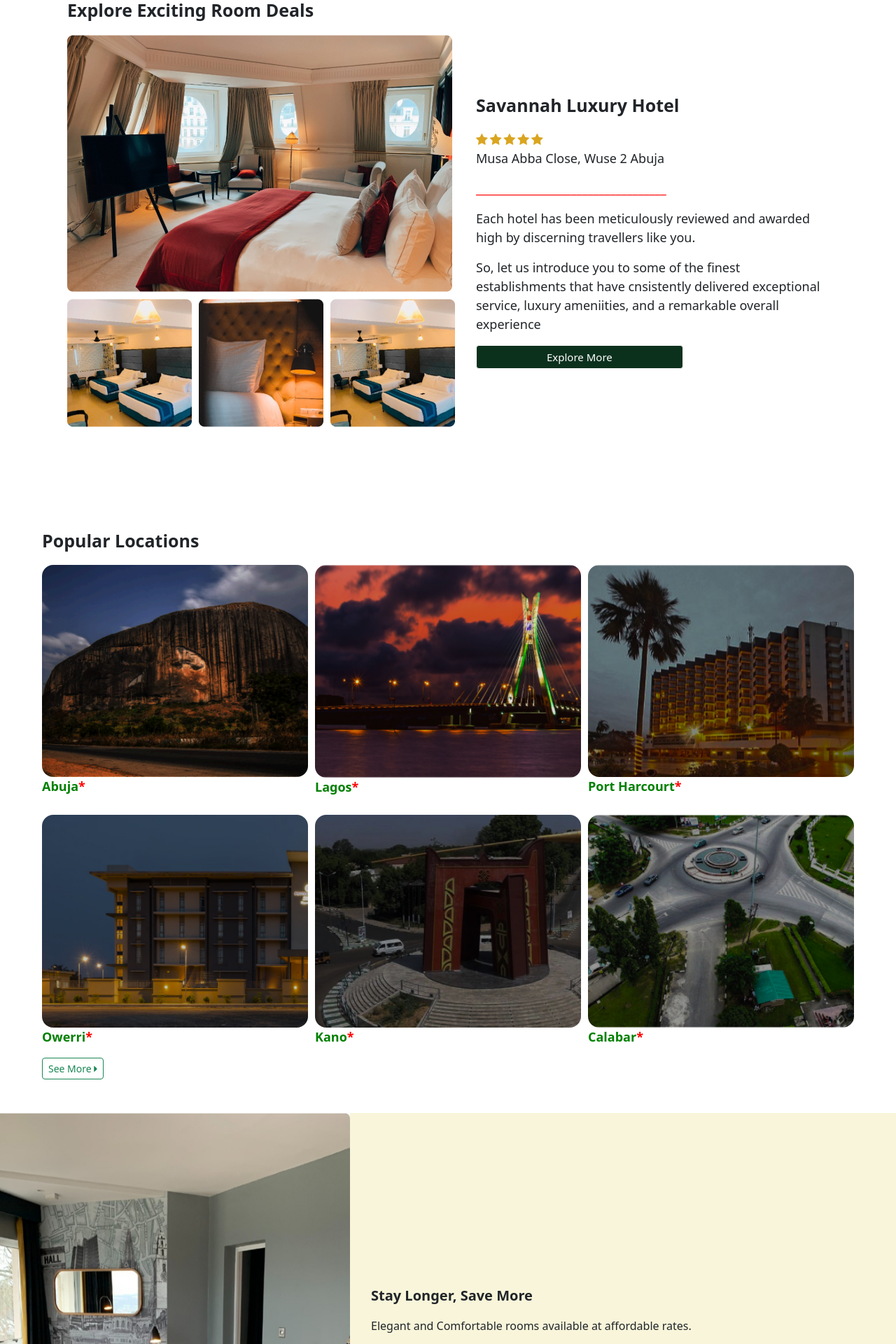
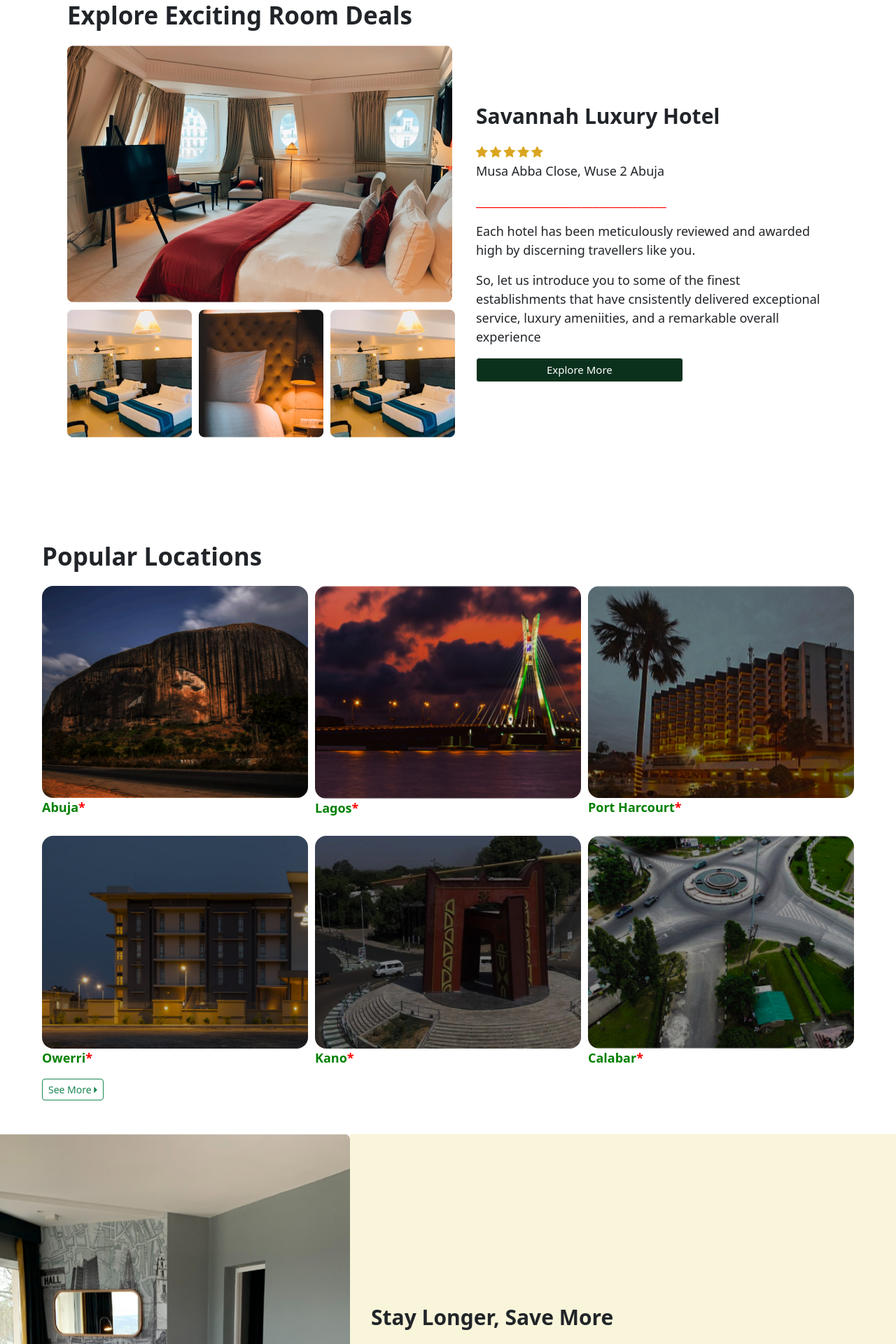
Before and after one commit to Mhaurvis/real-estate-hotel, a React (Create React App) app: page / in a window 1280 px wide. Shown: the part 700-2620 px from the top of the page at 70% size. Built offline with nearby package versions, Linux system fonts and the light colour scheme.

Commit message:
worked on certain font sizes of different stuffs

```diff
--- a/src/components/navbar.jsx
+++ b/src/components/navbar.jsx
@@ -16,7 +16,7 @@ function Navbar(){
     return(
         <div className={`myNavbar ${isOpen ? 'open' : ''}`}>
             <div className="navbrand">
-                <img src={logo1} width={100} height={120} style={{opacity: '10000'}} alt="" />
+                <img src={logo1} width={100} height={120} alt="" />
                 {/* <a href="navLogo">GeeHotel</a> */}
             </div>
 
--- a/src/pages/home.jsx
+++ b/src/pages/home.jsx
@@ -36,7 +36,7 @@ function Homepage() {
             </div>
 
             <div className="roomDeals">
-                <p style={{fontSize: '25px', fontWeight: '600'}}>Explore Exciting Room Deals</p>
+                <p style={{fontSize: '35px', fontWeight: '600'}}>Explore Exciting Room Deals</p>
                 <div className="roomSpec">
                     <div className="roomImgs">
                         <div className="firstImg">
@@ -53,7 +53,7 @@ function Homepage() {
                         </div>
                     </div>
                     <div className="roomDesc">
-                        <p style={{fontSize: '25px', fontWeight: '600'}}>Savannah Luxury Hotel</p>
+                        <p style={{fontSize: '30px', fontWeight: '600'}}>Savannah Luxury Hotel</p>
                         <span className="fa fa-star"></span><span className="fa fa-star"></span><span className="fa fa-star"></span><span className="fa fa-star"></span><span className="fa fa-star"></span>
                         <p>Musa Abba Close, Wuse 2 Abuja</p>
                         <p style={{color: 'Red', maxWidth: '100%'}}>__________________________________</p>
@@ -65,7 +65,7 @@ function Homepage() {
             </div>
 
             <div className="ourLocation">
-                <p style={{fontSize: '25px', fontWeight: '600'}}>Popular Locations</p>
+                <p style={{fontSize: '35px', fontWeight: '600'}}>Popular Locations</p>
                 <div className="locations">
                     <div>
                         <img src={abuja} alt="" />
@@ -122,7 +122,7 @@ function Homepage() {
 
             <div className="discovery">
                 <div className="discoveryText">
-                    <p style={{fontSize: '25px', fontWeight: '600'}}>Discover More Top Rated Hotels in Nigeria</p>
+                    <p style={{fontSize: '35px', fontWeight: '600'}}>Discover More Top Rated <br /> Hotels in Nigeria</p>
                     <p>These top rated hotels have been chosen for their exceptional quality, impeccable service, and extraordinary attention to detail.</p>
                     <p>Whether you're seeking a romantic getaway, a family-friendly retreat, or a luxurious business stay, you can trustthat these establishments will exceed your expectations.</p>
                     <button className="discoveryBtn">Discover More</button>
@@ -135,7 +135,7 @@ function Homepage() {
 
             <div className="newsletter">
                 <div>
-                    <p style={{fontSize: '25px', fontWeight: '600'}}>Newsletter <br /> <span style={{fontSize: '18px', fontWeight: '400'}}>Stay up to date</span></p>
+                    <p style={{fontSize: '30px', fontWeight: '600'}}>Newsletter <br /> <span style={{fontSize: '20px', fontWeight: '500'}}>Stay up to date</span></p>
                 </div>
                 <form className="newsletterForm" action="">
                     <div>
--- a/src/styles/home.css
+++ b/src/styles/home.css
@@ -123,7 +123,7 @@
 
 .discountHeadText{
     font-weight: 600;
-    font-size: 20px ;
+    font-size: 30px ;
 }
 
 .percentDiscount{
--- a/src/styles/navbar.css
+++ b/src/styles/navbar.css
@@ -100,8 +100,30 @@
         background-color: gray;
     }
 
-    .navLinks .open{
+    /* .navLinks .open{
+        display: block;
+        background-color: black;
+        position: absolute;
         left: 100;
+    } */
+
+    .navLinks ul{
+        position: absolute;
+        top: 60px;
+        left: 0;
+        flex-direction: column;
+        width: 100%;
+        background-color: white;
+    }
+
+    .navLinks ul li{
+        text-align: center;
+        margin: 0;
+    }
+
+    .navLinks ul li a{
+        color: black;
+        width: 100%;
     }
 
     .navbar-toggle{
```
